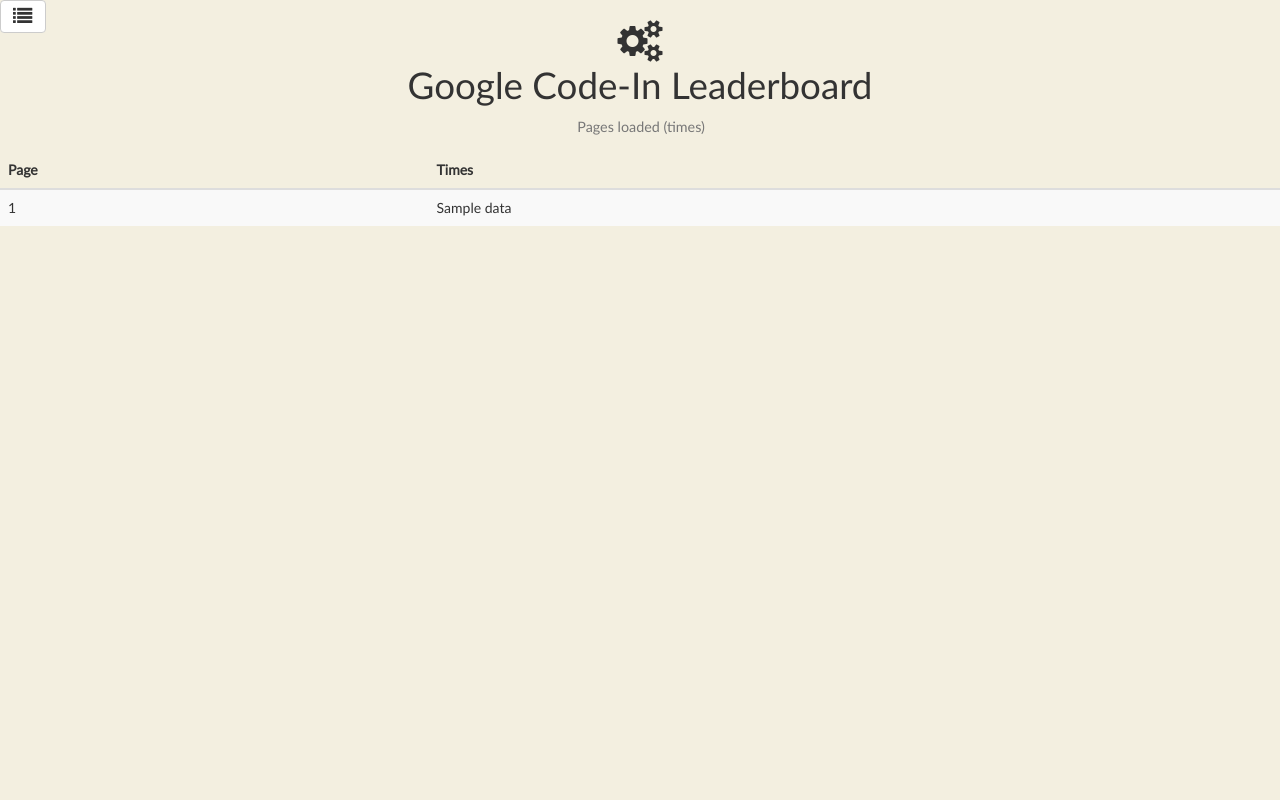
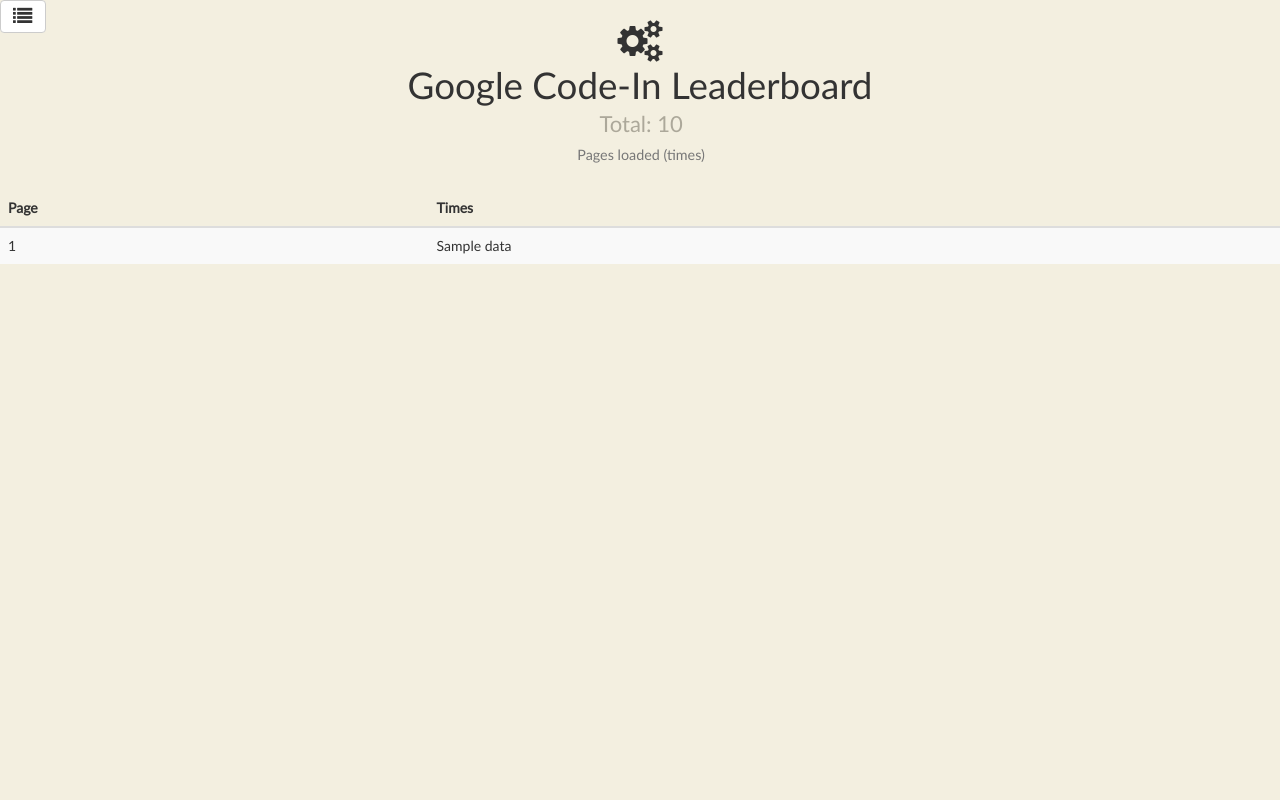
Before and after one commit to i5o/GCILeaderboard-old, a Flask app: template templates/loaded.html in a window 1280 px wide. Run offline with Flask 2, Linux system fonts and the light colour scheme; the template is opened without the code that fills it: most values are stand-ins (such as "Sample title", 1, 10 or a date in 2020); parts of the project's set-up code (start-up, migrations or seed data) failed here and were passed over; some libraries are stand-ins or nearby versions.

Commit message:
Total times loaded

```diff
--- a/main.py
+++ b/main.py
@@ -110,7 +110,10 @@
 def loaded():
     times = json.loads(open("visits.json", "r").read())
     times = sorted(times.items(), key=operator.itemgetter(1))
-    return render_template("loaded.html", times=times)
+    totaltimes = 0
+    for item in times:
+        totaltimes += item[1]
+    return render_template("loaded.html", times=times, total=totaltimes)
 
 
 @app.route(
--- a/templates/loaded.html
+++ b/templates/loaded.html
@@ -5,7 +5,7 @@
 
 <header class="codrops-header">
     <br><i class="fa fa-cogs fa-3x"></i>
-    <h1>Google Code-In Leaderboard<span><small>Pages loaded (times)</small></span></h1>
+    <h1>Google Code-In Leaderboard<span>Total: {{ total }}<p><small>Pages loaded (times)</small></p></span></h1>
 </header>
 
     <table class="table table-striped">
```
